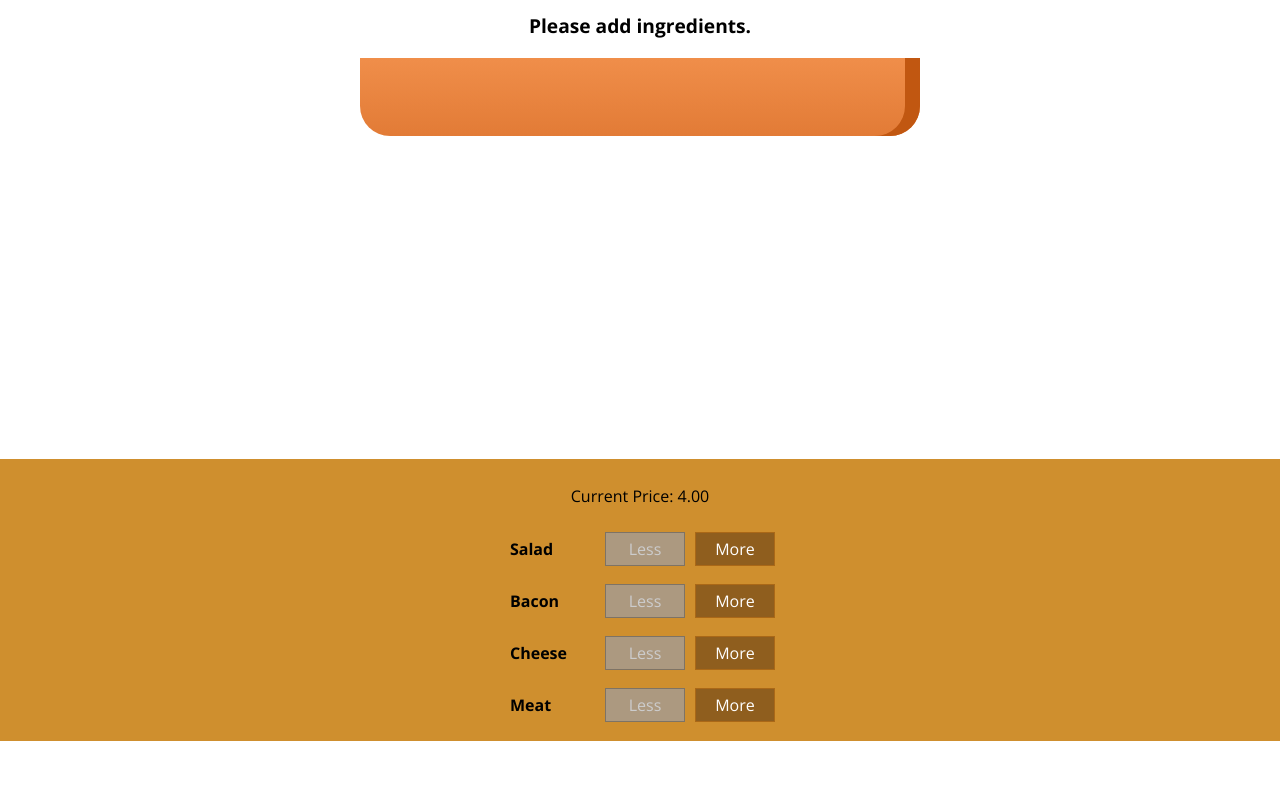
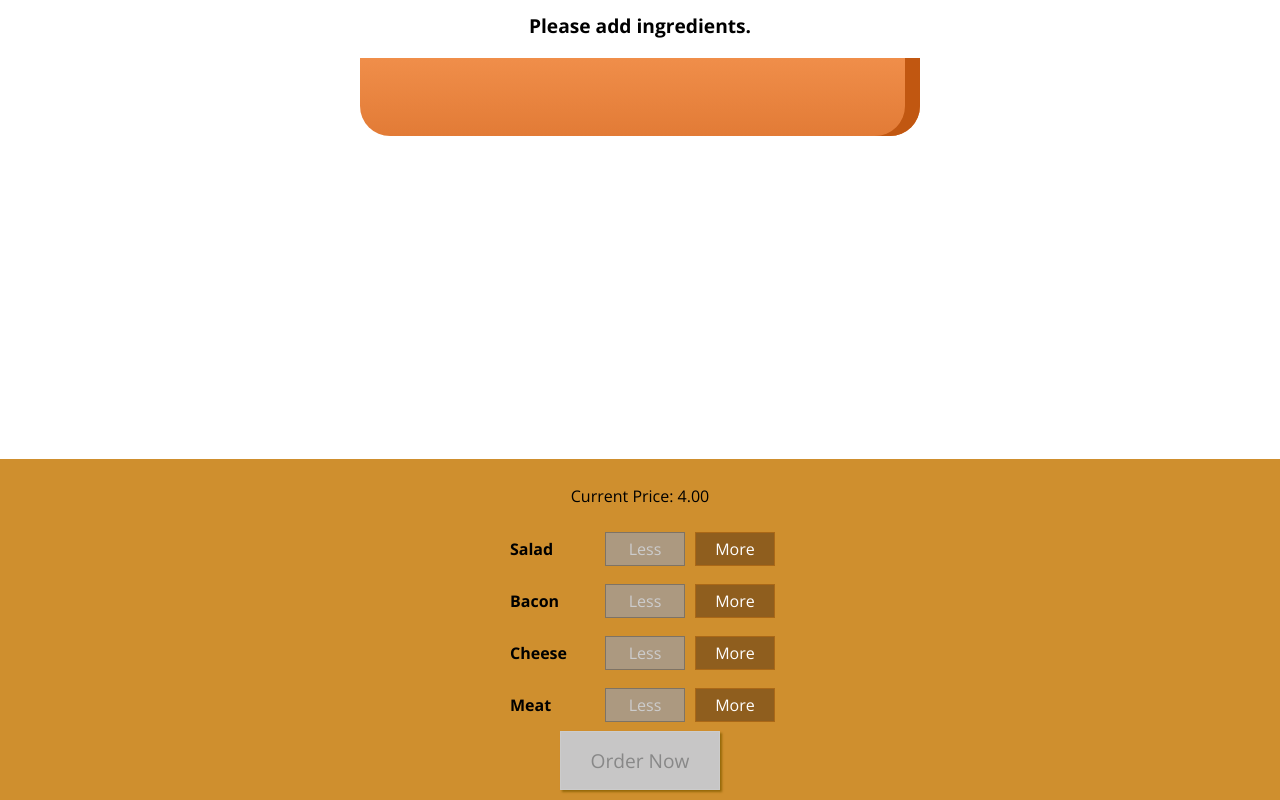
Before and after one commit to robertschaap/burgerbuilder, a React app: page / in a window 1280 px wide. Shown: the part 179-979 px from the top of the page. Before the commit the page ends 920 px from the top, so only its background shows below. Built offline with nearby package versions, Linux system fonts and the light colour scheme.

Commit message:
orderbutton implemented

```diff
--- a/src/components/Burger/BuildControls/BuildControls.css
+++ b/src/components/Burger/BuildControls/BuildControls.css
@@ -8,3 +8,44 @@
     margin: auto;
     padding: 10px 0;
 }
+
+.OrderButton {
+    background-color: #DAD735;
+    outline: none;
+    cursor: pointer;
+    border: 1px solid #966909;
+    color: #966909;
+    font-family: inherit;
+    font-size: 1.2em;
+    padding: 15px 30px;
+    box-shadow: 2px 2px 2px #966909;
+}
+
+.OrderButton:hover, .OrderButton:active {
+    background-color: #A0DB41;
+    border: 1px solid #966909;
+    color: #966909;
+}
+
+.OrderButton:disabled {
+    background-color: #C7C6C6;
+    cursor: not-allowed;
+    border: 1px solid #ccc;
+    color: #888888;
+}
+
+.OrderButton:not(:disabled) {
+    animation: enable 0.3s linear;
+}
+
+@keyframes enable {
+    0% {
+        transform: scale(1);
+    }
+    60% {
+        transform: scale(1.1);
+    }
+    100% {
+        transform: scale(1);
+    }
+}
--- a/src/components/Burger/BuildControls/BuildControls.js
+++ b/src/components/Burger/BuildControls/BuildControls.js
@@ -21,6 +21,9 @@
                 removed={() => props.ingredientRemoved(ctrl.type)}
                 disabled={props.disabled[ctrl.type]}/>
         ))}
+        <button
+            className={classes.OrderButton}
+            disabled={!props.purchaseable}>Order Now</button>
     </div>
 );
 
--- a/src/containers/BurgerBuilder/BurgerBuilder.js
+++ b/src/containers/BurgerBuilder/BurgerBuilder.js
@@ -18,7 +18,14 @@
             cheese: 0,
             meat: 0
         },
-        totalPrice : 4
+        totalPrice : 4,
+        purchaseable: false
+    }
+
+    updatePurchaseState (ingredients) {
+        const sum = Object.values(ingredients)
+            .some(quantity => quantity > 0)
+        this.setState({ purchaseable: sum })
     }
 
     addIngredientHandler = (type) => {
@@ -36,6 +43,7 @@
             totalPrice: newPrice,
             ingredients: updatedIngredients,
         })
+        this.updatePurchaseState(updatedIngredients);
     }
 
     removeIngredientHandler = (type) => {
@@ -57,6 +65,7 @@
             totalPrice: newPrice,
             ingredients: updatedIngredients,
         })
+        this.updatePurchaseState(updatedIngredients);
     }
     render() {
 
@@ -73,6 +82,7 @@
                     ingredientAdded={this.addIngredientHandler}
                     ingredientRemoved={this.removeIngredientHandler}
                     disabled={disabledInfo}
+                    purchaseable={this.state.purchaseable}
                     price={this.state.totalPrice}/>
             </Aux>
         );
```
